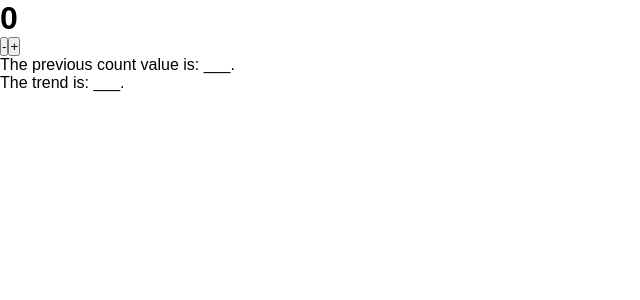
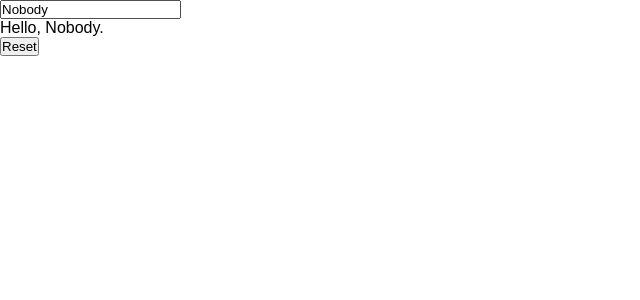
Before and after one commit to huyphamfc/react-typescript, a React (Vite) app: page / in a window 1280 px wide. Shown: the top 300 px of the page, without its empty margins (0-640 px from the left). Built offline with nearby package versions, Linux system fonts and the light colour scheme.

Commit message:
Resetting Key

```diff
--- /dev/null
+++ b/src/09--resetting-key/Form.tsx
@@ -0,0 +1,18 @@
+import React, { useState, ChangeEvent } from 'react';
+
+function Form() {
+  const [name, setName] = useState<string>('Nobody');
+
+  const handleChange = (e: ChangeEvent<HTMLInputElement>): void => {
+    setName(e.target.value);
+  };
+
+  return (
+    <div>
+      <input value={name} onChange={handleChange} />
+      <p>Hello, {name}.</p>
+    </div>
+  );
+}
+
+export default Form;
--- /dev/null
+++ b/src/09--resetting-key/index.tsx
@@ -0,0 +1,16 @@
+import React, { useState } from 'react';
+
+import Form from './Form';
+
+function MyComponent() {
+  const [version, setVersion] = useState<number>(0);
+
+  return (
+    <>
+      <Form key={version} />
+      <button onClick={() => setVersion((state) => state + 1)}>Reset</button>
+    </>
+  );
+}
+
+export default MyComponent;
--- a/src/App.tsx
+++ b/src/App.tsx
@@ -1,6 +1,6 @@
 import React from 'react';
 
-import MyComponent from './08--previous-render';
+import MyComponent from './09--resetting-key';
 
 function App() {
   return <MyComponent />;
```
